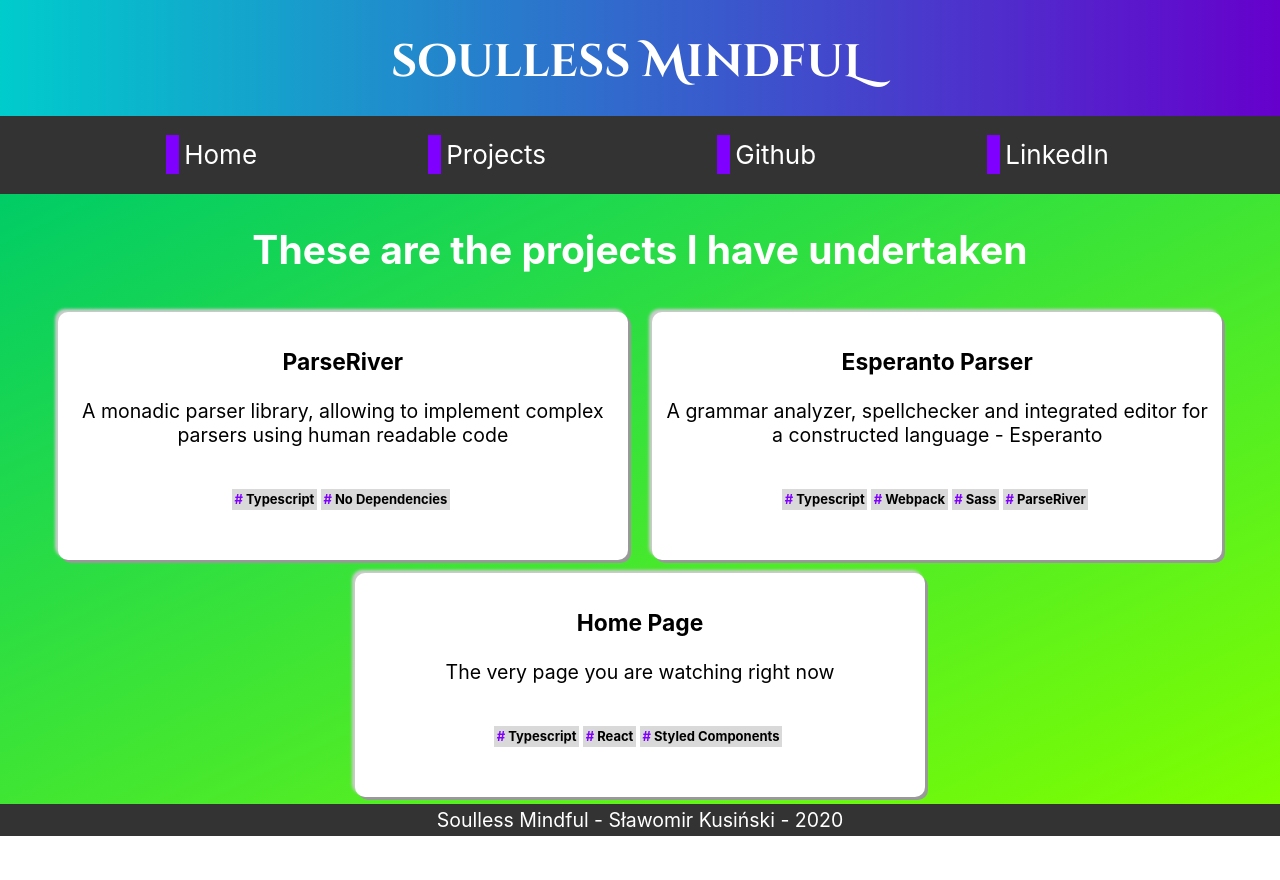
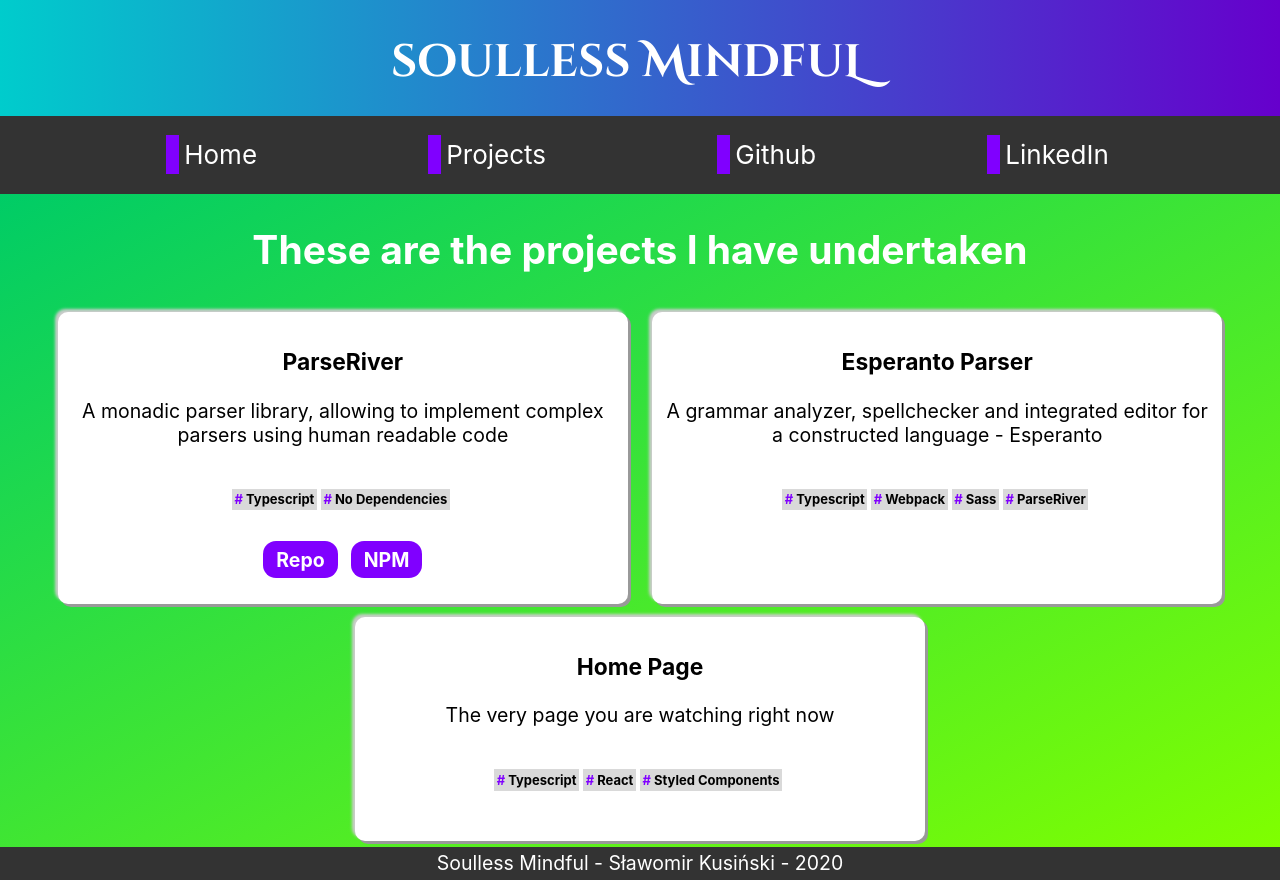
Before and after one commit to SoullessMindful/SoullessMindful.github.io, a React (Create React App) app in the folder soulless-mindful-home/: page /projects in a window 1280 px wide. Before the commit the page ends 836 px from the top, so only its background shows below. Built offline with nearby package versions, Linux system fonts and the light colour scheme.

Commit message:
Links added to the Project block

```diff
--- a/soulless-mindful-home/src/components/Project.tsx
+++ b/soulless-mindful-home/src/components/Project.tsx
@@ -1,6 +1,7 @@
 import React, { FunctionComponent } from 'react'
 import styled from 'styled-components'
 import * as RWD from './../RWD'
+import { linkSync } from 'fs'
 
 const StyledProjectBlock = styled.article`
   position: relative;
@@ -43,16 +44,31 @@ const HashTag = styled.div`
   }
 `
 
+const ProjectLink = styled.a`
+  background-color: hsl(270, 100%, 50%);
+  color: white;
+  font-weight: bold;
+  padding: 0.5rem 1rem;
+  margin: 0 0.5rem;
+  border-radius: 1rem;
+  text-decoration: none;
+`
+
 interface ProjectProps {
   name: string
   description: string
-  tags: string[]
+  tags?: string[]
+  links?: Array<{
+    label: string
+    href: string
+  }>
 }
 
 export const Project: FunctionComponent<ProjectProps> = ({
   name,
   description,
-  tags,
+  tags = [],
+  links = [],
 }) => (
   <StyledProjectBlock>
     <h3>{name}</h3>
@@ -62,5 +78,12 @@ export const Project: FunctionComponent<ProjectProps> = ({
         <HashTag>{tag}</HashTag>
       ))}
     </HashLine>
+    <p>
+      {links.map(({ label, href }) => (
+        <ProjectLink href={href} target="blank">
+          {label}
+        </ProjectLink>
+      ))}
+    </p>
   </StyledProjectBlock>
 )
--- a/soulless-mindful-home/src/components/Projects.tsx
+++ b/soulless-mindful-home/src/components/Projects.tsx
@@ -10,6 +10,16 @@ export const Projects: FunctionComponent = () => {
         name="ParseRiver"
         description="A monadic parser library, allowing to implement complex parsers using human readable code"
         tags={['Typescript', 'No Dependencies']}
+        links={[
+          {
+            label: 'Repo',
+            href: 'https://github.com/SoullessMindful/parseriver',
+          },
+          {
+            label: 'NPM',
+            href: 'https://www.npmjs.com/package/parseriver',
+          }
+        ]}
       />
       <Project
         name="Esperanto Parser"
```
